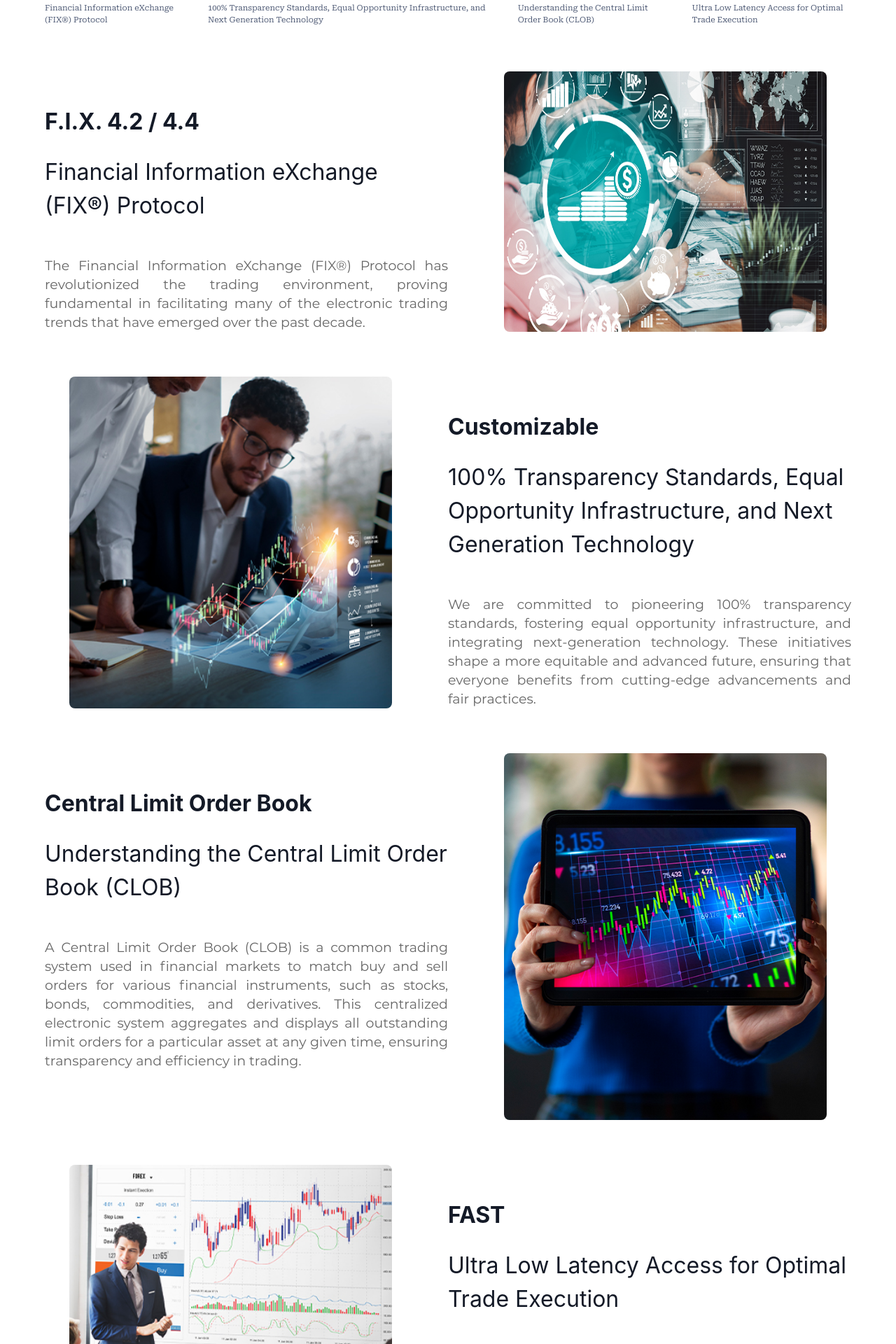
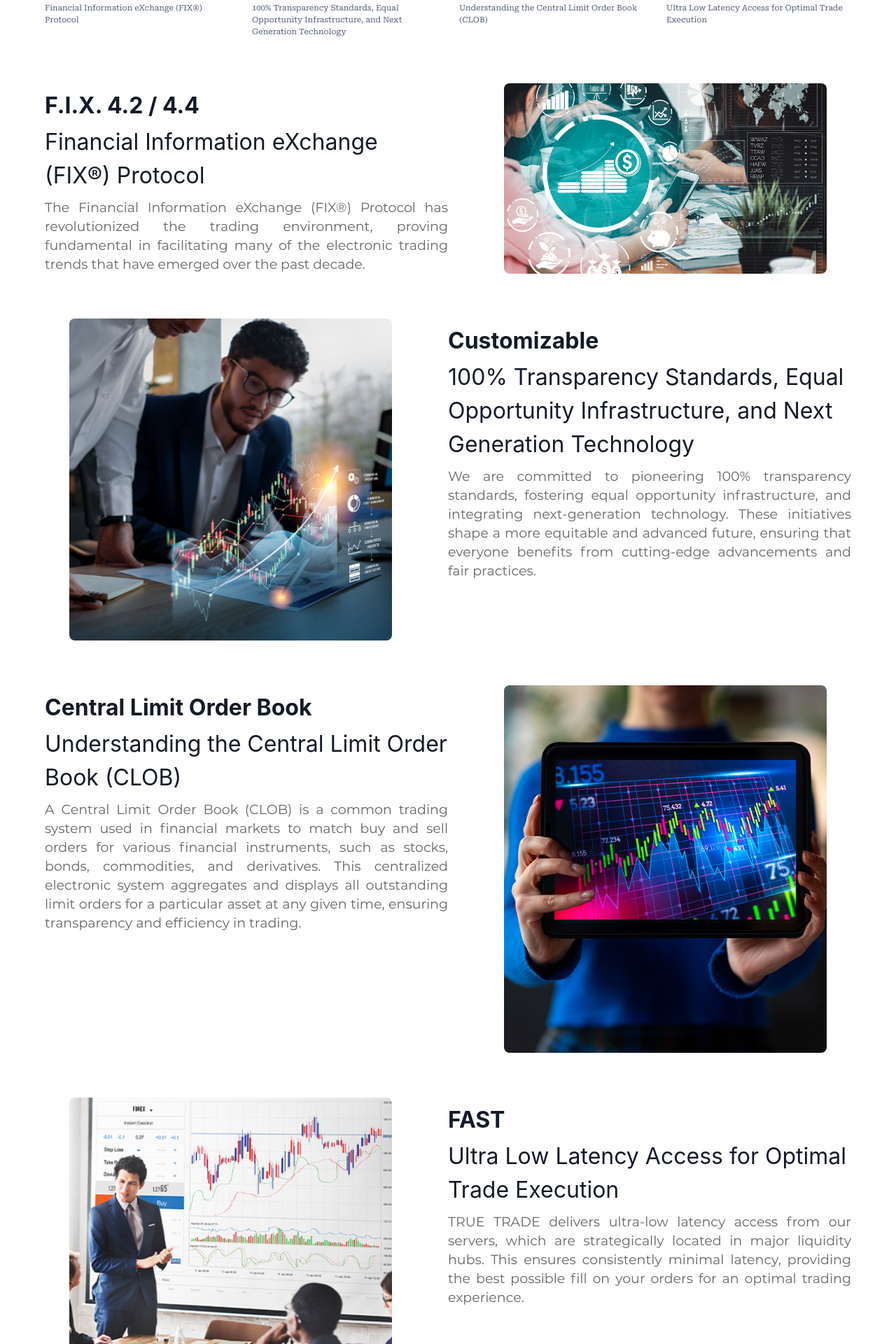
Before and after one commit to akashm2401/ttfx, a React (Create React App) app: page / in a window 1280 px wide. Shown: the part 1220-3140 px from the top of the page at 70% size. Built offline with nearby package versions, Linux system fonts and the light colour scheme; a web font is replaced by a local one.

Commit message:
css fixes

```diff
--- a/src/components/FeaturesComponent/FeaturesComponent.css
+++ b/src/components/FeaturesComponent/FeaturesComponent.css
@@ -9,6 +9,10 @@
 .feature-summary{
     display: flex;
     column-gap: 2rem;
+}
+
+.feature-summary .feature-summary-item {
+    width: 25%;
 }
 
 .feature-summary .feature-summary-item .feature-summary-heading a {
--- a/src/components/FeaturesComponent/FeaturesComponent.js
+++ b/src/components/FeaturesComponent/FeaturesComponent.js
@@ -76,7 +76,8 @@
               </h6>
             </div>
             <div className="feature-summary-description">
-              100% Transparency Standards, Equal Opportunity Infrastructure, and
+              100% Transparency Standards, Equal Opportunity
+              Infrastructure, and
               Next Generation Technology
             </div>
           </div>
@@ -116,9 +117,9 @@
 
         <div ref={featureRefs.feature1} id="#feature1" className="feature-box">
           <div className="feature-box-left">
-            <div className="feature-box-heading my-5">
+            <div className="feature-box-heading my-2">
               <h5>F.I.X. 4.2 / 4.4</h5>
-              <p className="feature-box-tagline my-4">
+              <p className="feature-box-tagline my-1">
                 Financial Information eXchange (FIX®) Protocol
               </p>
             </div>
@@ -144,9 +145,9 @@
           className="feature-box feature-box-reverse"
         >
           <div className="feature-box-left">
-            <div className="feature-box-heading my-5">
+            <div className="feature-box-heading my-2">
               <h5>Customizable</h5>
-              <p className="feature-box-tagline my-4">
+              <p className="feature-box-tagline my-1">
                 100% Transparency Standards, Equal Opportunity Infrastructure,
                 and Next Generation Technology
               </p>
@@ -171,9 +172,9 @@
 
         <div ref={featureRefs.feature3} className="feature-box">
           <div className="feature-box-left">
-            <div className="feature-box-heading my-5">
+            <div className="feature-box-heading my-2">
               <h5>Central Limit Order Book</h5>
-              <p className="feature-box-tagline my-4">
+              <p className="feature-box-tagline my-1">
                 Understanding the Central Limit Order Book (CLOB)
               </p>
             </div>
@@ -202,9 +203,9 @@
           className="feature-box feature-box-reverse"
         >
           <div className="feature-box-left">
-            <div className="feature-box-heading my-5">
+            <div className="feature-box-heading my-2">
               <h5>FAST</h5>
-              <p className="feature-box-tagline my-4">
+              <p className="feature-box-tagline my-1">
                 Ultra Low Latency Access for Optimal Trade Execution
               </p>
             </div>
```
